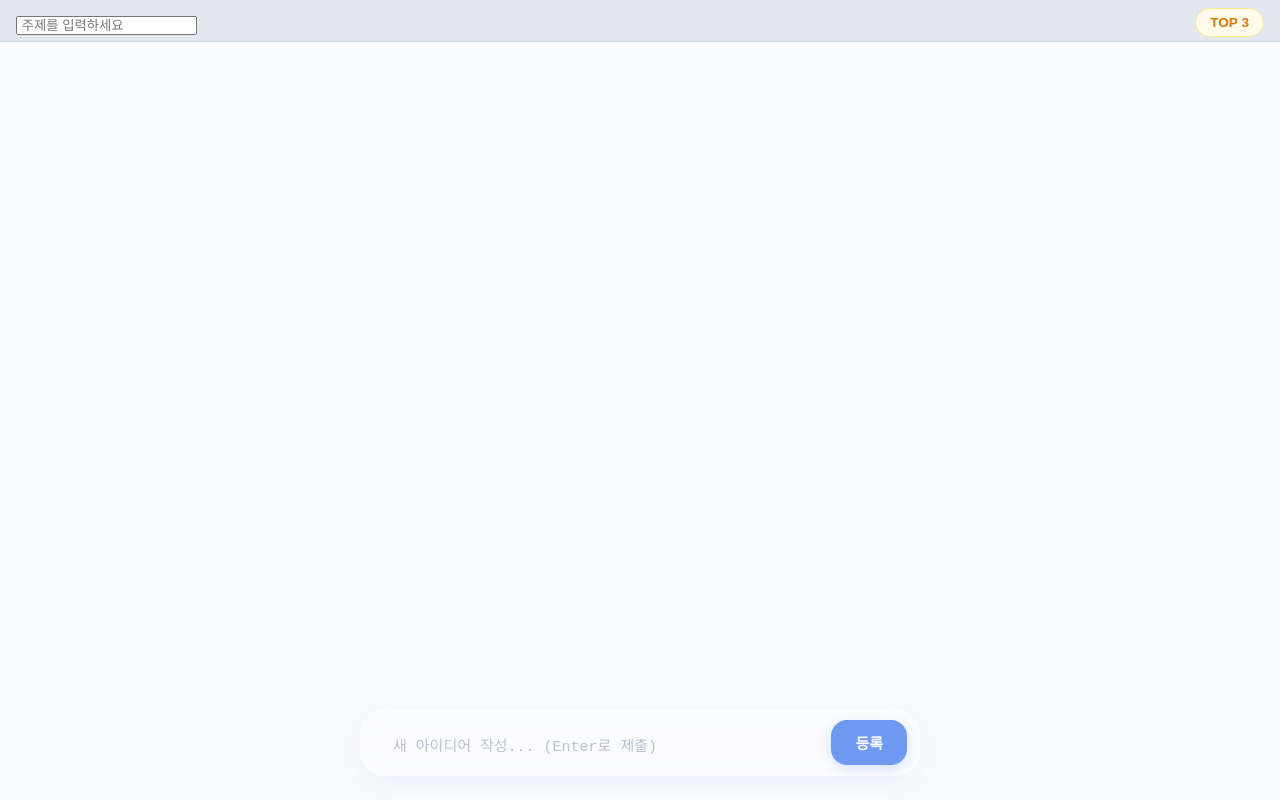
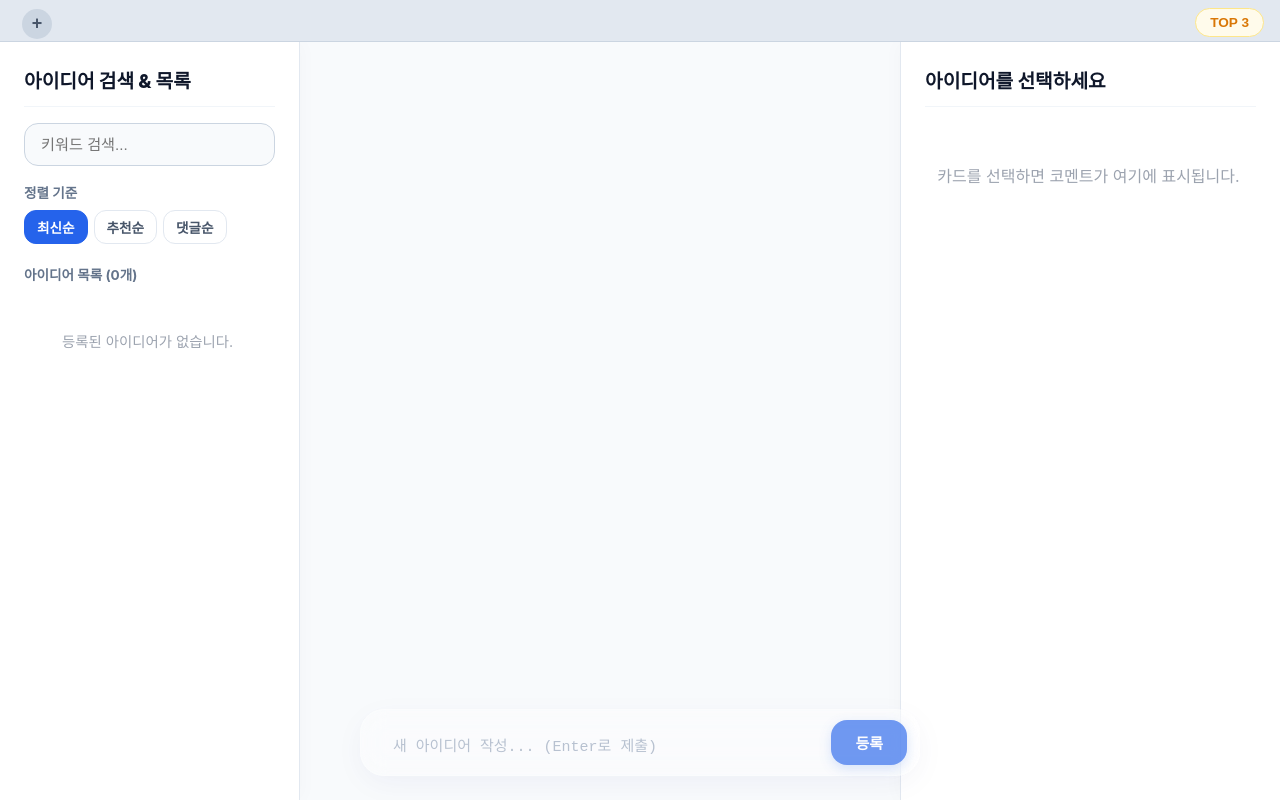
Before and after one commit to kimkimkimsss/script-lang, a plain HTML site: page index.html in a window 1280 px wide. Drawn offline with Linux system fonts and the light colour scheme; no server answers.

Commit message:
Update index.html

```diff
--- a/index.html
+++ b/index.html
@@ -4,45 +4,69 @@
   <meta charset="UTF-8">
   <meta name="viewport" content="width=device-width, initial-scale=1.0">
   <title>실시간 브레인스토밍 보드</title>
-  <link rel="stylesheet" href="style.css?v=1.1">
-  <script type="module" src="main.js?v=1.1"></script>
+  <link rel="stylesheet" href="style.css?v=2.0">
+  <script type="module" src="main.js?v=2.0"></script>
 </head>
 <body>
 
-  <!--  헤더 영역 -->
   <header id="header">
-    <div id="topic-container">
-      <input type="text" id="topic-input" placeholder=" 주제를 입력하세요" />
+    <div id="tabs-container">
+      <div id="tabs-list"></div>
+      <button id="add-tab-btn" title="새 주제 추가">+</button>
     </div>
-    <button type="button" id="top3-btn" class="top3-btn"> TOP 3</button>
+    <button type="button" id="top3-btn" class="top3-btn">TOP 3</button>
   </header>
 
-  <!--  중앙 텍 박 -->
-  <main id="board"></main>
+  <div id="main-layout">
+    <aside id="search-sidebar">
+      <div class="sidebar-header">
+        <div class="modal-title">아이디어 검색 & 목록</div>
+      </div>
 
-  <!-- 입력란 -->
+      <div class="search-box-container">
+        <input type="text" id="search-input" placeholder="키워드 검색..." />
+      </div>
+
+      <div class="filter-section">
+        <div class="filter-title">정렬 기준</div>
+        <div class="filter-options">
+          <button class="filter-btn active" data-sort="latest">최신순</button>
+          <button class="filter-btn" data-sort="votes">추천순</button>
+          <button class="filter-btn" data-sort="comments">댓글순</button>
+        </div>
+      </div>
+
+      <div class="search-result-header" id="search-result-count">아이디어 목록 (0개)</div>
+      <div class="search-result-list" id="search-result-list">
+        <div style="color:#9ca3af; text-align:center; margin-top:30px; font-size:0.9rem;">등록된 아이디어가 없습니다.</div>
+      </div>
+    </aside>
+
+    <main id="board"></main>
+
+    <aside id="comment-sidebar">
+      <div class="sidebar-header">
+        <div class="modal-title" id="modal-idea-text">아이디어를 선택하세요</div>
+      </div>
+      <div class="comment-list" id="comment-list">
+        <div style="color:#9ca3af; text-align:center; margin-top:40px;">카드를 선택하면 코멘트가 여기에 표시됩니다.</div>
+      </div>
+      <div class="modal-input-group" id="sidebar-input-group" style="display: none;">
+        <input type="text" class="modal-input" id="comment-input" placeholder="코멘트 입력...">
+        <button class="vote-btn" id="comment-submit-btn">작성</button>
+      </div>
+    </aside>
+  </div>
+
   <footer id="input-panel">
     <textarea id="idea-input" rows="1" placeholder="새 아이디어 작성... (Enter로 제출)" aria-label="새 아이디어 작성"></textarea>
     <button id="submit-btn">등록</button>
   </footer>
 
-  <!-- 4. TOP 3 팝업 -->
   <div id="top3-modal-overlay" class="modal-overlay">
     <div class="modal top3-modal">
-      <div class="modal-title"> 실시간 인기 아이디어 TOP 3</div>
+      <div class="modal-title">실시간 인기 아이디어 TOP 3</div>
       <div id="top3-list" class="top3-list"></div>
-    </div>
-  </div>
-
-  <!-- 코멘트 팝업 -->
-  <div id="modal-overlay" class="modal-overlay">
-    <div class="modal">
-      <div class="modal-title" id="modal-idea-text"></div>
-      <div class="comment-list" id="comment-list"></div>
-      <div class="modal-input-group">
-        <input type="text" class="modal-input" id="comment-input" placeholder="코멘트 입력...">
-        <button class="vote-btn" id="comment-submit-btn">작성</button>
-      </div>
     </div>
   </div>
 
```
